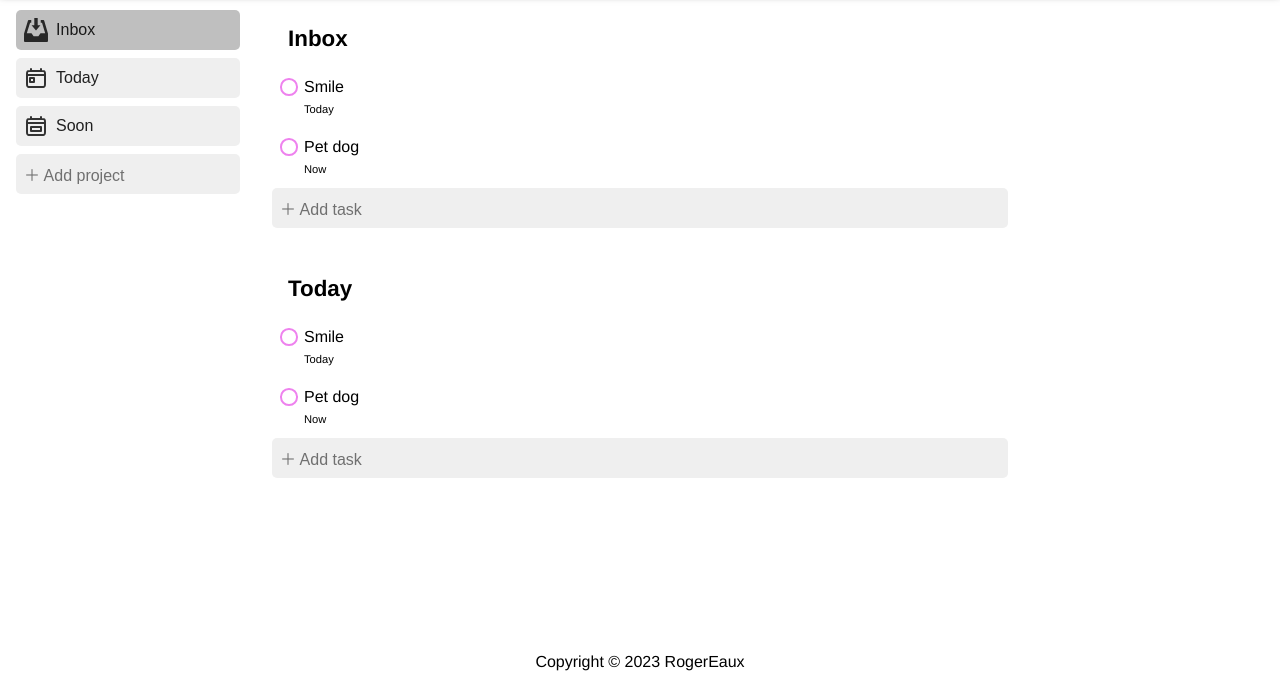
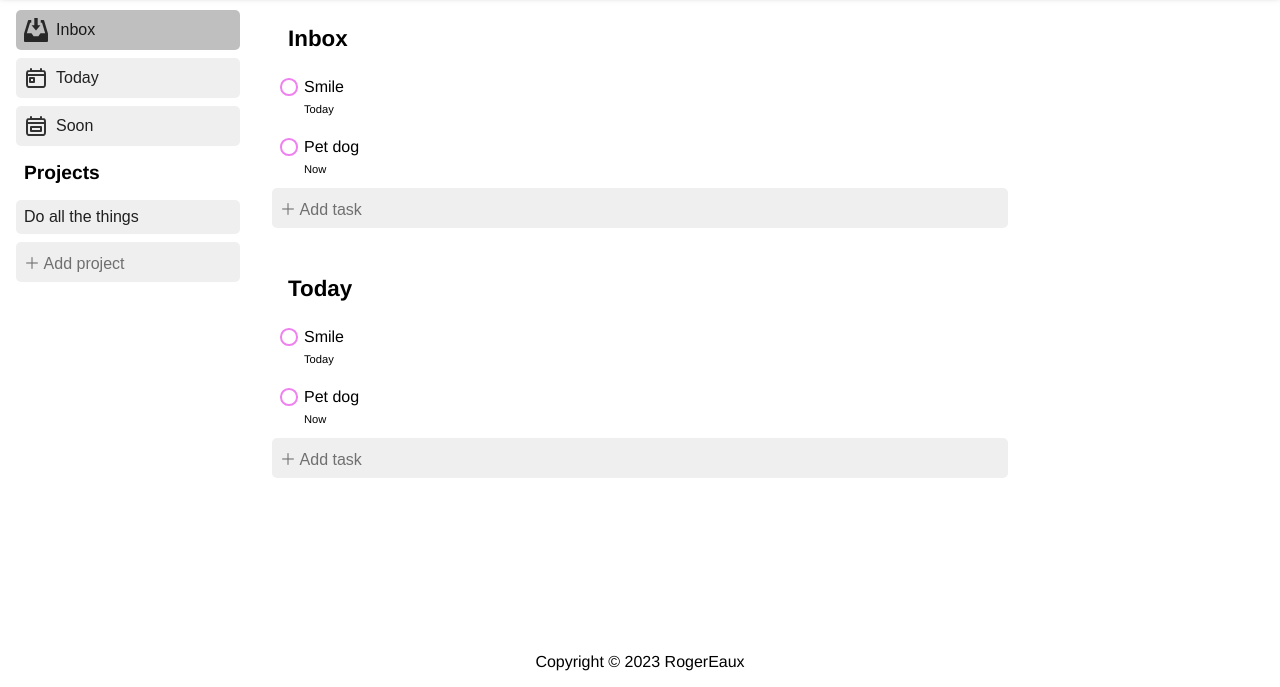
Before and after one commit to RogerEaux/todo-list, a website built with webpack: page dist/index.html in a window 1280 px wide. Both pictures are taken after a click on the button "＋ Add project". Shown: the part 113-800 px from the top of the page. Built offline with nearby package versions, Linux system fonts and the light colour scheme.

Commit message:
Add function and styles to handle adding project to nav

```diff
--- a/src/modules/UI.js
+++ b/src/modules/UI.js
@@ -4,6 +4,7 @@ import inboxIcon from '../images/inbox.svg';
 import todayIcon from '../images/calendar-day.svg';
 import soonIcon from '../images/calendar-soon.svg';
 import getTaskList from './taskList';
+import createProject from './project';
 import createTask from './task';
 
 // Helper functions
@@ -35,7 +36,24 @@ const handleProjectClick = (e) => {
   e.target.classList.add('current-selected-project');
 };
 
-const handleAddProject = () => {};
+const handleAddProject = () => {
+  const nav = document.querySelector('nav');
+  const taskList = getTaskList().taskList;
+
+  const projectsTitles = [];
+  taskList.projects.forEach((project) => {
+    projectsTitles.push(project.title);
+  });
+
+  let title = 'Do all the things';
+
+  while (projectsTitles.includes(title)) {
+    title = title.replace('o ', 'oo ');
+  }
+
+  nav.insertBefore(createProjectButton(title), nav.lastChild);
+  taskList.addProject(createProject(title));
+};
 
 const handleClickOutsideInput = (e, taskID) => {
   const taskTitle = document.querySelector(`#${taskID} > p.task-title`);
@@ -169,6 +187,7 @@ const createSide = () => {
   const todayImg = document.createElement('img');
   const soon = createProjectButton('Soon');
   const soonImg = document.createElement('img');
+  const projectSection = document.createElement('h1');
   const addProject = document.createElement('button');
 
   inboxImg.src = inboxIcon;
@@ -181,6 +200,7 @@ const createSide = () => {
   soonImg.src = soonIcon;
   soonImg.alt = 'Soon icon';
   soon.appendChild(soonImg);
+  projectSection.textContent = 'Projects';
   addProject.classList.add('add-button');
   addProject.textContent = '＋ Add project';
   addProject.addEventListener('click', () => handleAddProject());
@@ -188,6 +208,7 @@ const createSide = () => {
   side.appendChild(inbox);
   side.appendChild(today);
   side.appendChild(soon);
+  side.appendChild(projectSection);
   side.appendChild(addProject);
 
   return side;
--- a/src/style.css
+++ b/src/style.css
@@ -59,6 +59,27 @@ body {
   flex-direction: column;
   padding: 16px;
   gap: 8px;
+}
+
+nav > * {
+  padding: 8px;
+}
+
+.project-button {
+  display: flex;
+  align-items: center;
+  flex-direction: row-reverse;
+  justify-content: left;
+  font-size: 1rem;
+  gap: 8px;
+  border: none;
+  border-radius: 5px;
+  color: var(--gray);
+  cursor: pointer;
+}
+
+nav > h1 {
+  font-size: 1.2rem;
 }
 
 .project-container {
@@ -131,20 +152,6 @@ body {
   cursor: pointer;
 }
 
-.project-button {
-  display: flex;
-  align-items: center;
-  flex-direction: row-reverse;
-  justify-content: left;
-  font-size: 1rem;
-  gap: 8px;
-  border: none;
-  border-radius: 5px;
-  padding: 8px;
-  color: var(--gray);
-  cursor: pointer;
-}
-
 .add-button:hover,
 .project-button:hover {
   filter: brightness(90%);
```
